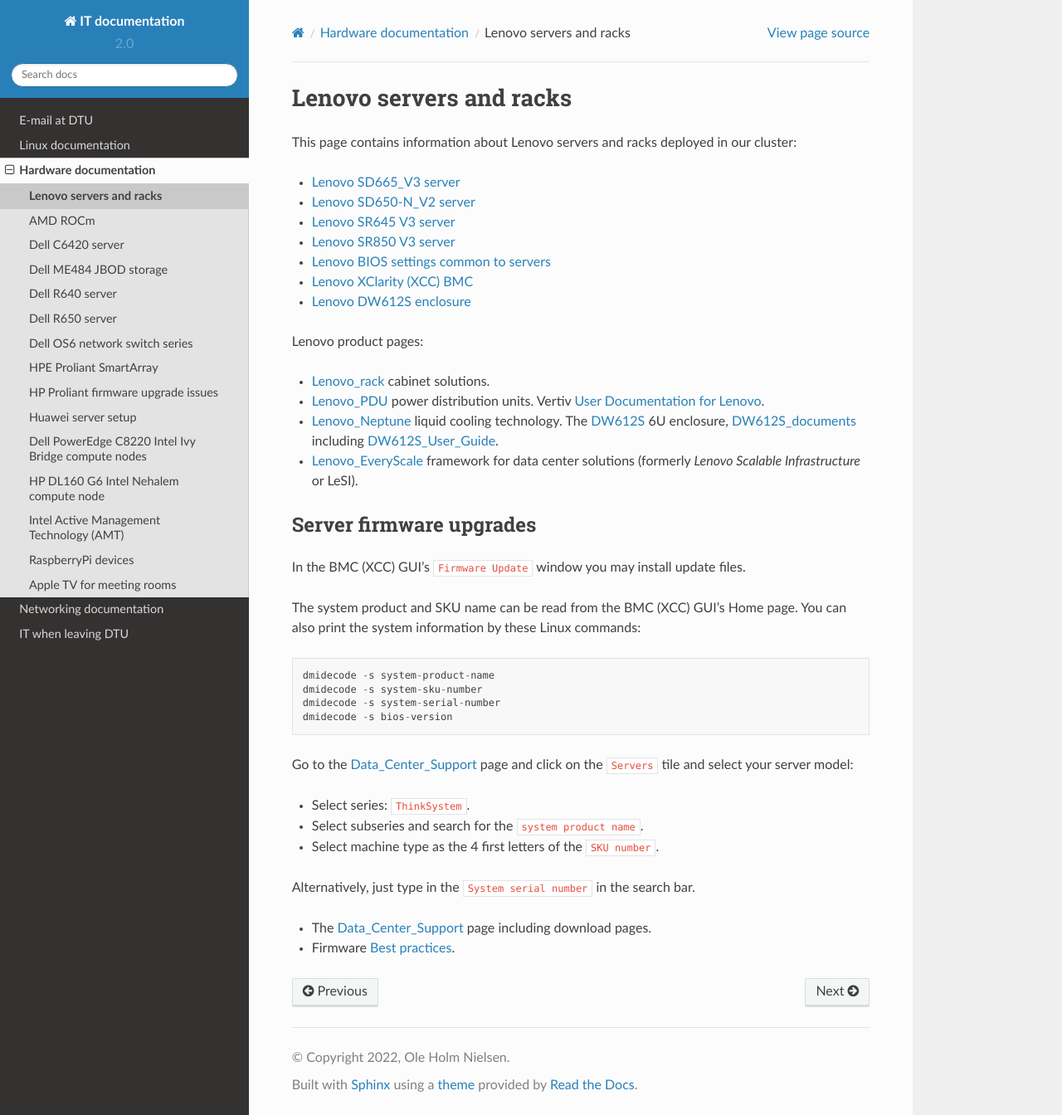
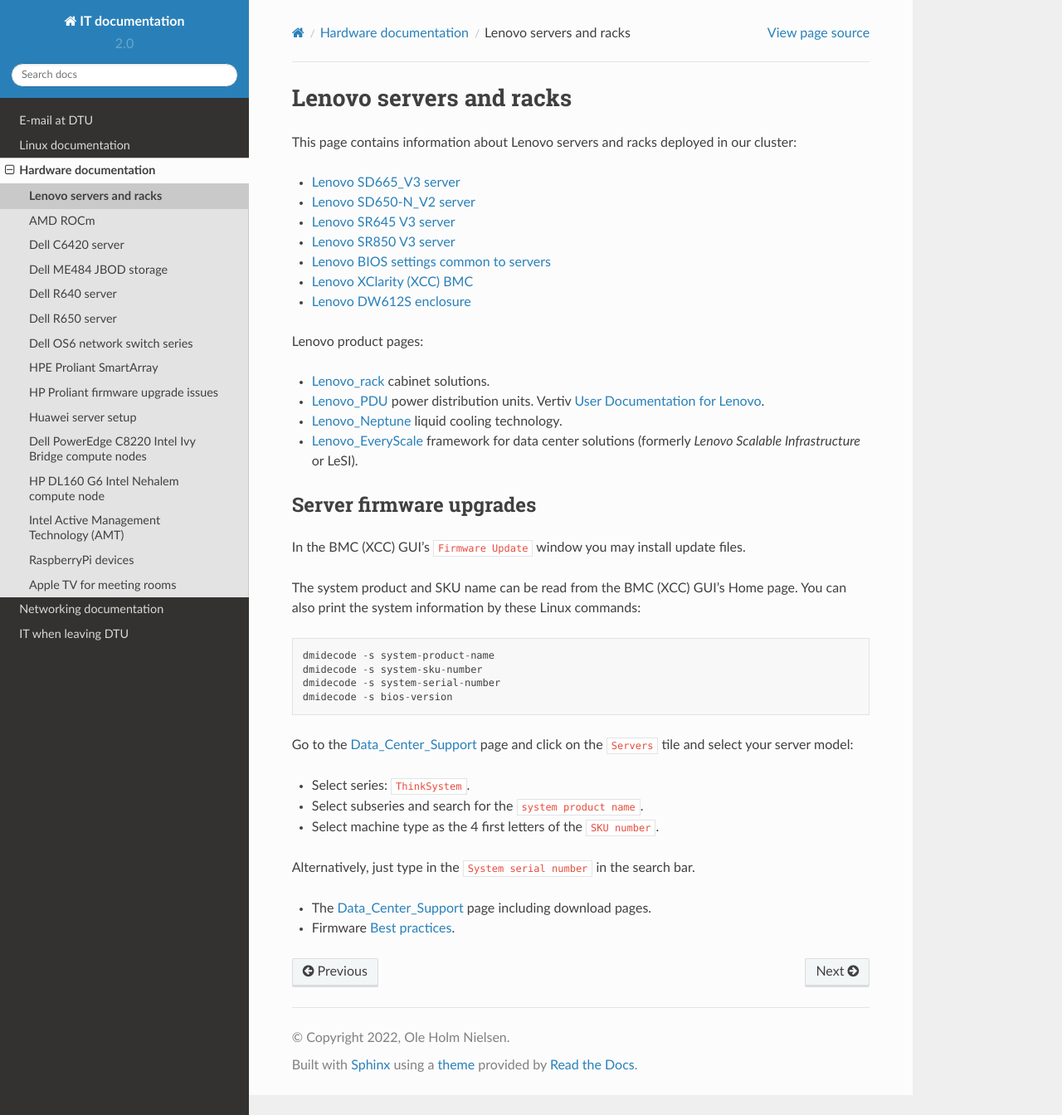
Before and after one commit to OleHolmNielsen/ITwiki, a Sphinx documentation site: the page built from docs/Lenovo_servers_and_racks.rst, in a window 1280 px wide and 1344 px high. Shown: the whole window at 83% size. Built offline with Sphinx 7.4.7 and the Read the Docs theme 2.0.0, drawn with Linux system fonts in a browser that asks for light colours.

Commit message:
Moved DW612S information

```diff
--- a/docs/Lenovo_servers_and_racks.rst
+++ b/docs/Lenovo_servers_and_racks.rst
@@ -21,16 +21,12 @@
 * Lenovo_PDU_ power distribution units.
   Vertiv `User Documentation for Lenovo <https://www.vertiv.com/en-us/support/avocent-support-lenovo/>`_.
 * Lenovo_Neptune_ liquid cooling technology.
-  The DW612S_ 6U enclosure, DW612S_documents_ including DW612S_User_Guide_.
 * Lenovo_EveryScale_ framework for data center solutions (formerly *Lenovo Scalable Infrastructure* or LeSI).
 
 .. _Lenovo_rack: https://lenovopress.lenovo.com/lp1287-lenovo-rack-cabinet-reference#availability=Available
 .. _Lenovo_PDU: https://lenovopress.lenovo.com/lp1556-lenovo-1u-switched-monitored-3-phase-pdu
 .. _Lenovo_EveryScale: https://lenovopress.lenovo.com/lp0900-lenovo-everyscale-lesi
 .. _Lenovo_Neptune: https://www.lenovo.com/us/en/servers-storage/neptune/
-.. _DW612S: https://pubs.lenovo.com/dw612s_neptune_enclosure/
-.. _DW612S_documents: https://pubs.lenovo.com/dw612s_neptune_enclosure/pdf_files
-.. _DW612S_User_Guide: https://pubs.lenovo.com/dw612s_neptune_enclosure/dw612s_user_guide.pdf
 
 Server firmware upgrades
 ==========================
```
